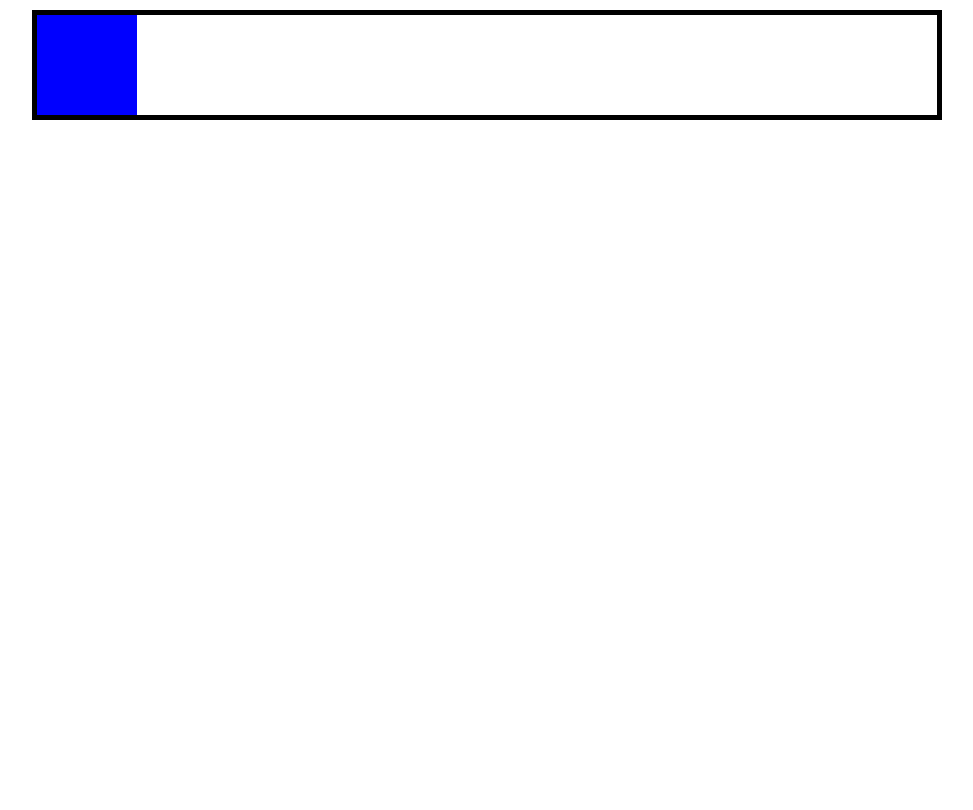
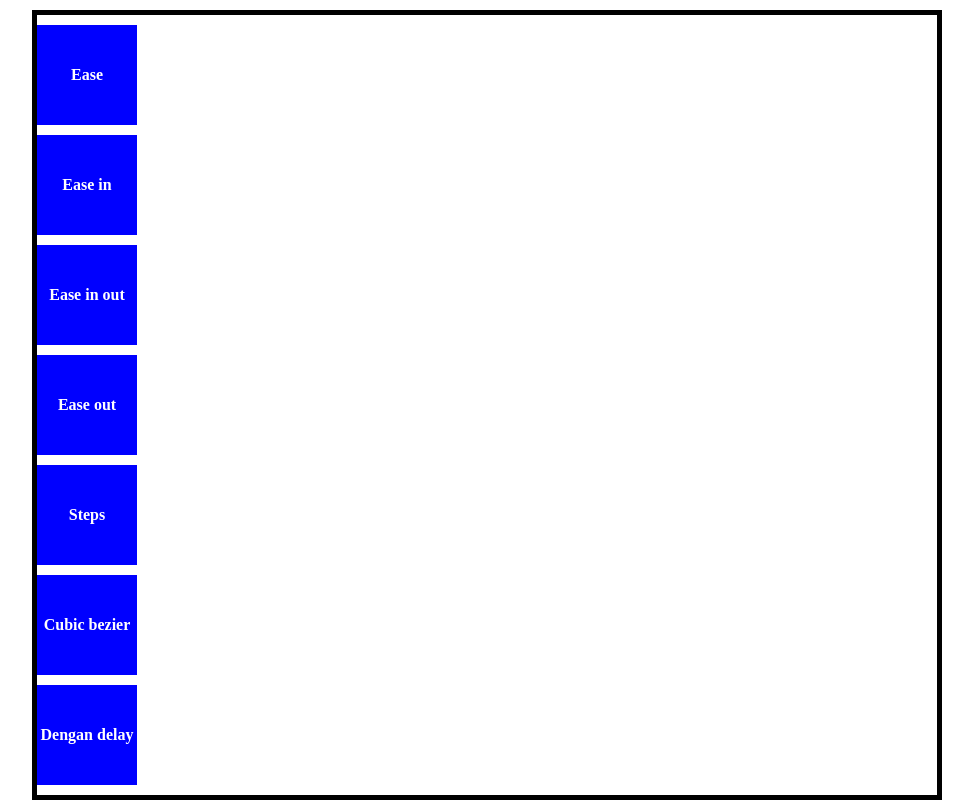
Before and after one commit to ajhosan/css-transitions, a plain HTML site: page index.html in a window 1280 px wide. Shown: the whole page, without its empty margins (153-1126 px from the left). Drawn offline with Linux system fonts and the light colour scheme.

Commit message:
timing function type

```diff
--- a/index.html
+++ b/index.html
@@ -9,7 +9,13 @@
 </head>
 <body>
     <div class="container">
-        <div class="kotak"></div>
+        <div class="kotak kotak1">Ease</div>
+        <div class="kotak kotak2">Ease in</div>
+        <div class="kotak kotak3">Ease in out</div>
+        <div class="kotak kotak4">Ease out</div>
+        <div class="kotak kotak5">Steps</div>
+        <div class="kotak kotak6">Cubic bezier</div>
+        <div class="kotak kotak7">Dengan delay</div>
     </div>
 </body>
 </html>
--- a/style.css
+++ b/style.css
@@ -13,7 +13,33 @@ body {
   width: 100px;
   height: 100px;
   background-color: blue;
+  text-align: center;
+  line-height: 100px;
+  margin: 10px 0;
+  color: white;
+  font-weight: 700;
+}
+
+.kotak1 {
   transition: 4s;
+}
+.kotak2 {
+  transition: 4s ease-in;
+}
+.kotak3 {
+  transition: 4s ease-in-out;
+}
+.kotak4 {
+  transition: 4s ease-out;
+}
+.kotak5 {
+  transition: 4s steps(5, jump-start);
+}
+.kotak6 {
+  transition: 4s cubic-bezier(1, -0.48, 0.14, 1.65);
+}
+.kotak7 {
+  transition: 4s 2s;
 }
 
 .container:hover .kotak {
```
